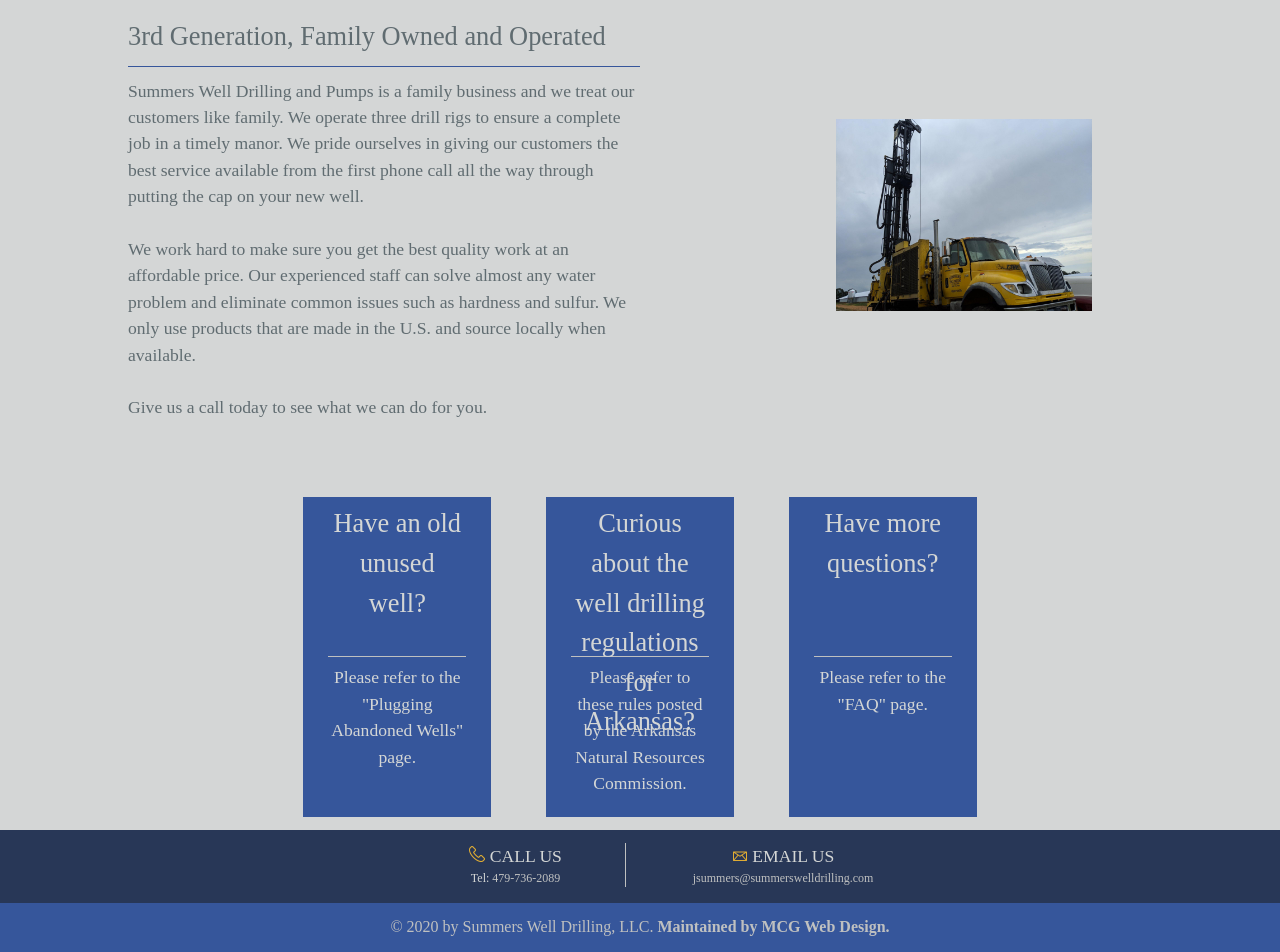
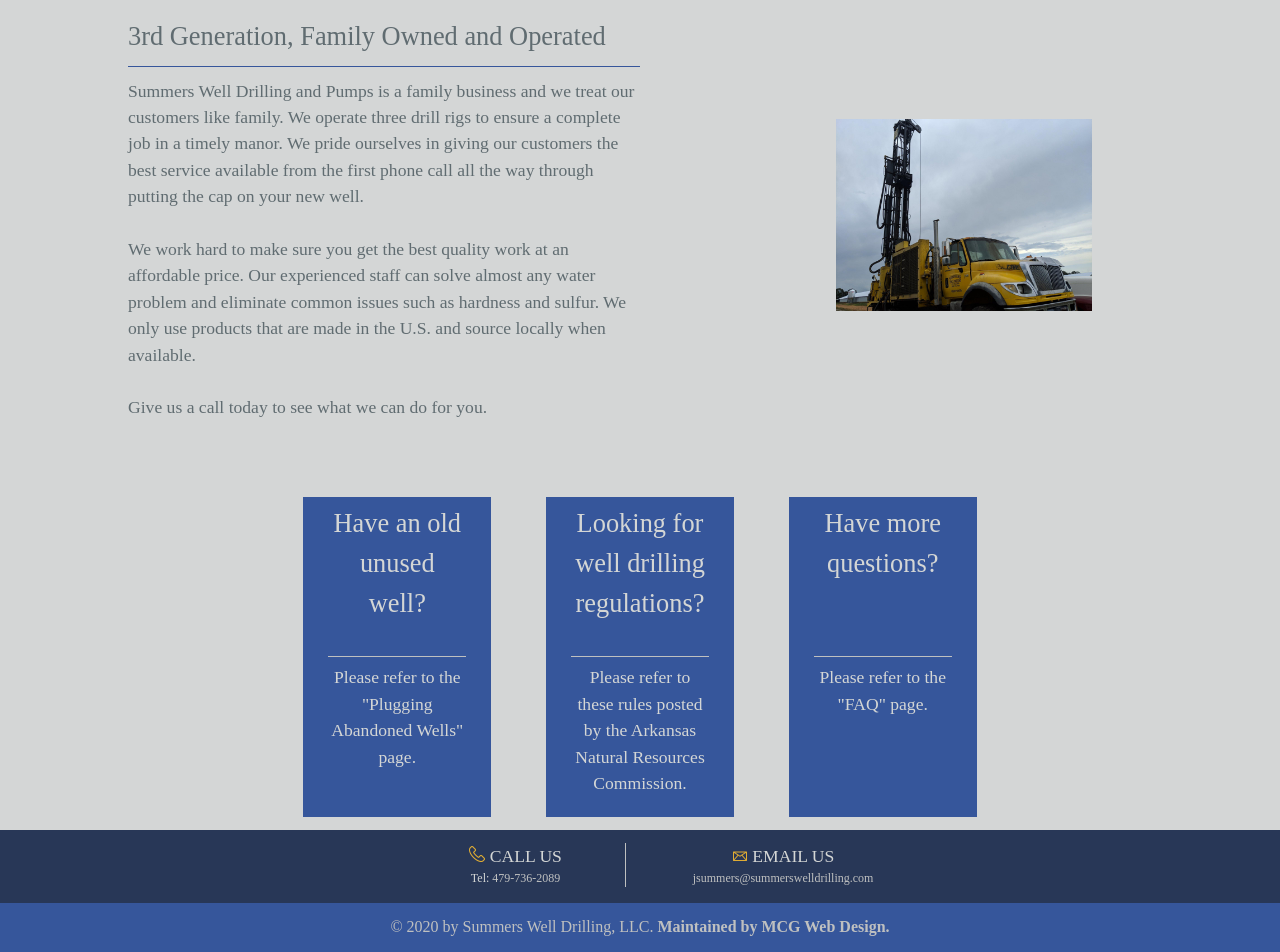
Before and after one commit to jamess999888/SummersDrilling, a Jekyll site: the page built from index.md, in a window 1280 px wide. Shown: the part 804-1756 px from the top of the page. Built offline with Jekyll 4.4.1, drawn with Linux system fonts in a browser that asks for light colours; our own code applies the rules of GitHub Pages for plain Markdown files.

Commit message:
fixing wording

```diff
--- a/_layouts/default.html
+++ b/_layouts/default.html
@@ -91,7 +91,7 @@
             </div>
             <div class="bottom-block-link">
                 <h2 class="bottom-block-link-header">
-                    Curious about the well drilling regulations for Arkansas?
+                    Looking for well drilling regulations?
                 </h2>
                 <div class="bottom-block-link-content">
                     Please refer to these rules posted by the Arkansas Natural Resources Commission.
--- a/css/style.css
+++ b/css/style.css
@@ -1292,5 +1292,6 @@ ul.topnav li.right {
     }
     .bottom-block-link {
         display: block;
+        width: 100%;
     }
 }
```
